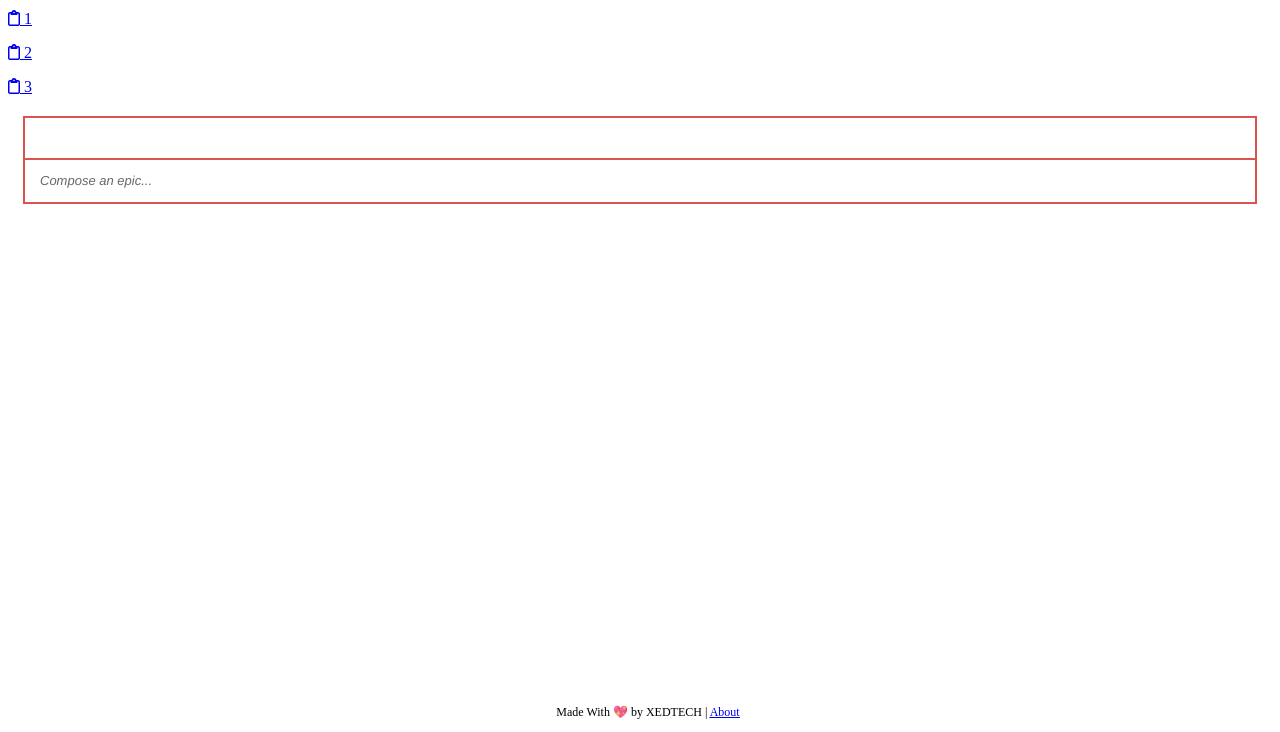
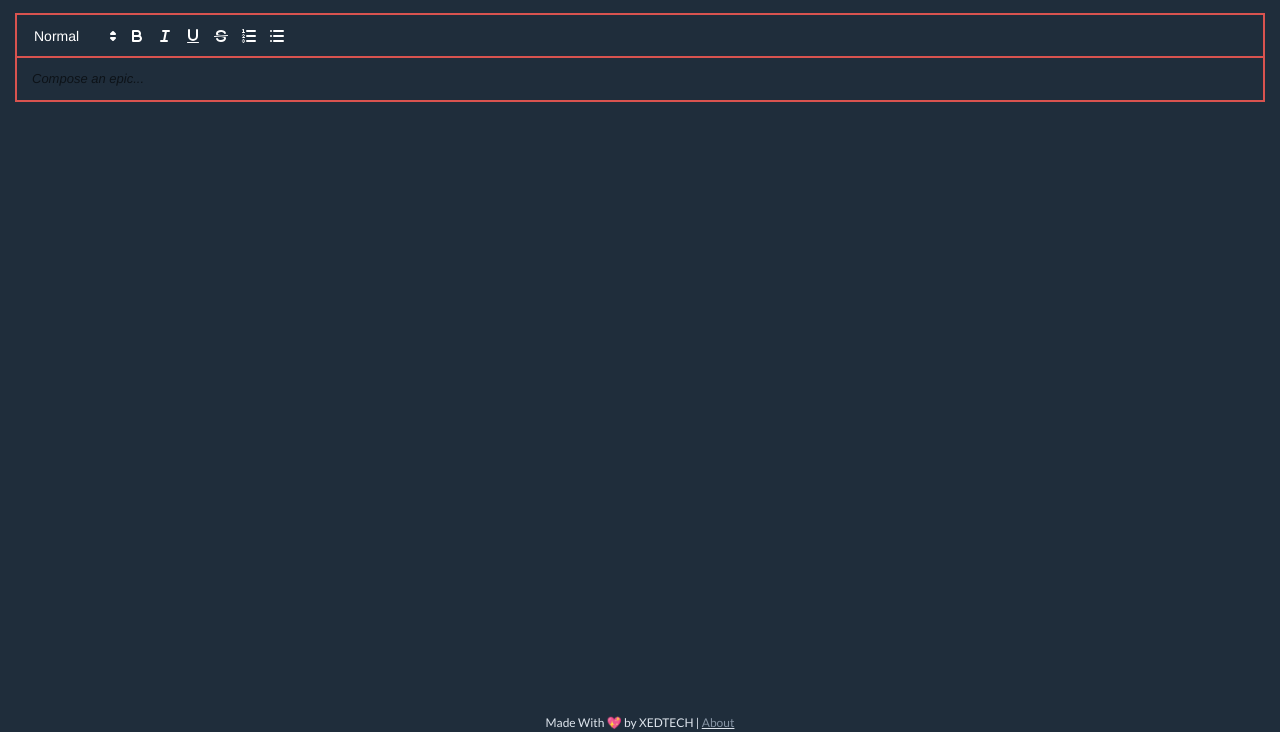
Before and after one commit to bauripalash/penme, a plain HTML site: page index.html in a window 1280 px wide. Shown: the part 68-800 px from the top of the page. Drawn offline with Linux system fonts and the light colour scheme; the site is published under a folder, as on GitHub Pages, so addresses that start at the root find nothing.

Commit message:
Update index.html

```diff
--- a/index.html
+++ b/index.html
@@ -6,7 +6,7 @@
   <meta charset="UTF-8">
   <meta name="viewport" content="width=device-width, initial-scale=1">
   <script src="https://kit.fontawesome.com/6d5d6cb617.js"></script>
-  <link rel="stylesheet" href="/css/bulma/bulmaswatch.min.css">
+  <link rel="stylesheet" href="./css/bulma/bulmaswatch.min.css">
   <link href="./js/quill/quill.snow.css" rel="stylesheet">
   <link href="./css/main.css" rel="stylesheet">
 </head>
```
